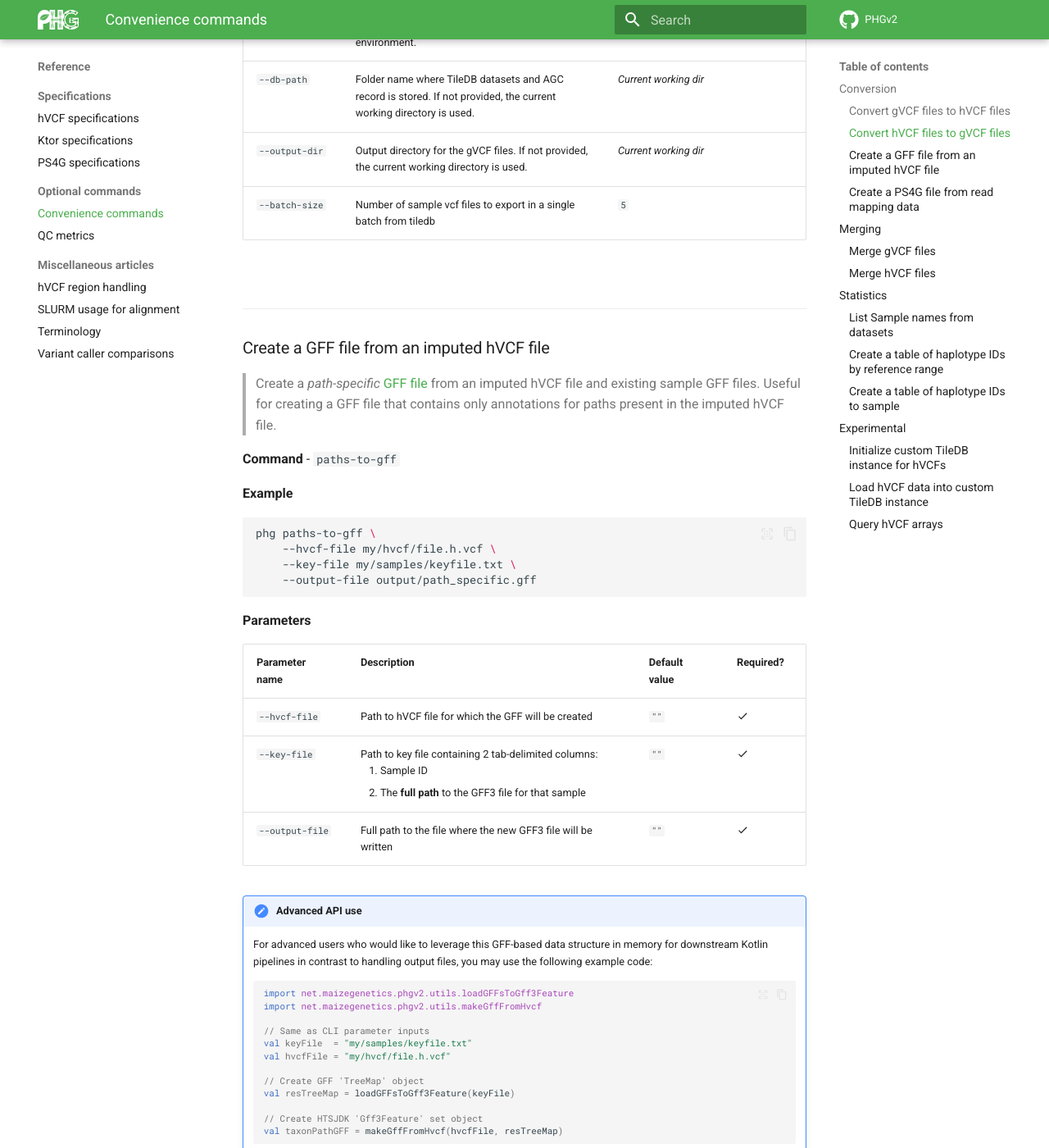
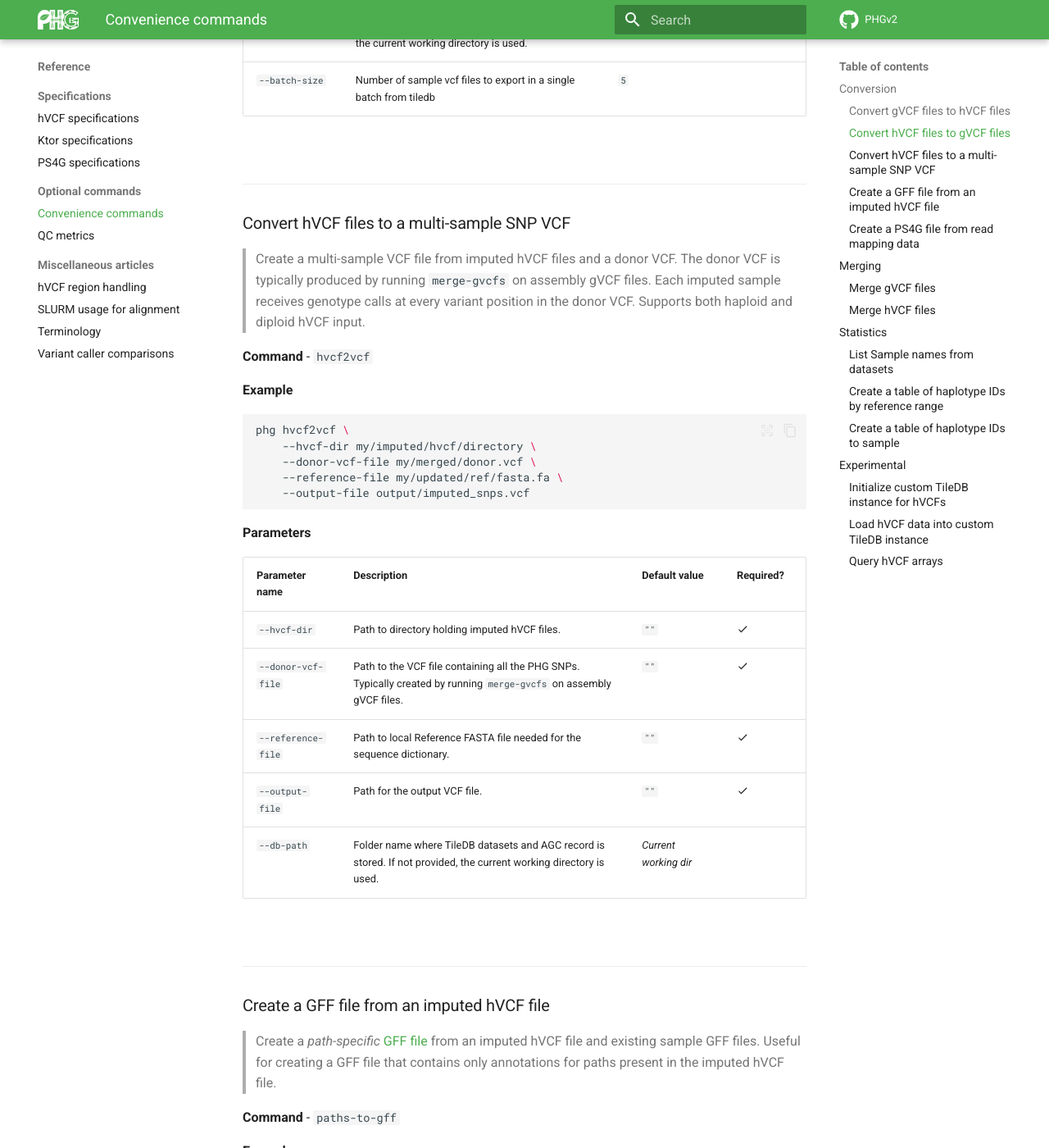
Before and after one commit to maize-genetics/phg_v2, an MkDocs documentation site: the page built from docs/convenience_commands.md, in a window 1280 px wide and 1400 px high, scrolled down 2528 px. Shown: the whole window at 82% size. Built offline with MkDocs 1.6.1 and Material for MkDocs 9.7.7, drawn with Linux system fonts in a browser that asks for light colours; comment, search, counter and statistics services are not loaded; some of the changed text lies outside the part shown.

Commit message:
Update hvcf2* commands
Updates to output notes for `hvcf2gvcf` and adds a `hvcf2vcf` section

````diff
--- a/docs/convenience_commands.md
+++ b/docs/convenience_commands.md
@@ -89,7 +79,11 @@ phg gvcf2hvcf \
 
 ### Convert hVCF files to gVCF files
 
-> Create gVCF files from existing hVCF files created by the PHG
+> Create per-sample gVCF files from existing hVCF files created by the PHG.
+> Supports both haploid and diploid hVCF input. Diploid hVCF files
+> produce two gVCF files per sample (`<sample>_1.g.vcf` and
+> `<sample>_2.g.vcf`), one for each gamete. Haploid hVCF files produce
+> a single `<sample>.g.vcf` file.
 
 **Command** - `hvcf2gvcf`
 
@@ -99,7 +93,7 @@ phg gvcf2hvcf \
 phg hvcf2gvcf \
     --reference-file my/updated/ref/fasta.fa \
     --hvcf-dir hvcf/directory \
-    --db-path my/phg/db
+    --db-path my/phg/db \
     --output-dir output/directory/for/gvcfs
 ```
 
@@ -113,6 +107,39 @@ phg hvcf2gvcf \
 | `--db-path`          | Folder name where TileDB datasets and AGC record is stored. If not provided, the current working directory is used. | _Current working dir_              |                  |
 | `--output-dir`       | Output directory for the gVCF files. If not provided, the current working directory is used.                        | _Current working dir_              |                  |
 | `--batch-size`       | Number of sample vcf files to export in a single batch from tiledb                                                  | `5`                                |                  |
+
+<br>
+<hr/>
+
+### Convert hVCF files to a multi-sample SNP VCF
+
+> Create a multi-sample VCF file from imputed hVCF files and a donor
+> VCF. The donor VCF is typically produced by running `merge-gvcfs` on
+> assembly gVCF files. Each imputed sample receives genotype calls at
+> every variant position in the donor VCF. Supports both haploid and
+> diploid hVCF input.
+
+**Command** - `hvcf2vcf`
+
+**Example**
+
+```shell
+phg hvcf2vcf \
+    --hvcf-dir my/imputed/hvcf/directory \
+    --donor-vcf-file my/merged/donor.vcf \
+    --reference-file my/updated/ref/fasta.fa \
+    --output-file output/imputed_snps.vcf
+```
+
+**Parameters**
+
+| Parameter name     | Description                                                                                                         | Default value         | Required?        |
+|--------------------|---------------------------------------------------------------------------------------------------------------------|-----------------------|------------------|
+| `--hvcf-dir`       | Path to directory holding imputed hVCF files.                                                                       | `""`                  | :material-check: |
+| `--donor-vcf-file` | Path to the VCF file containing all the PHG SNPs. Typically created by running `merge-gvcfs` on assembly gVCF files.| `""`                  | :material-check: |
+| `--reference-file` | Path to local Reference FASTA file needed for the sequence dictionary.                                              | `""`                  | :material-check: |
+| `--output-file`    | Path for the output VCF file.                                                                                       | `""`                  | :material-check: |
+| `--db-path`        | Folder name where TileDB datasets and AGC record is stored. If not provided, the current working directory is used. | _Current working dir_ |                  |
 
 <br>
 <hr/>
````
Also changed, not shown: other parts of docs/convenience_commands.md (+0 -10 lines).
